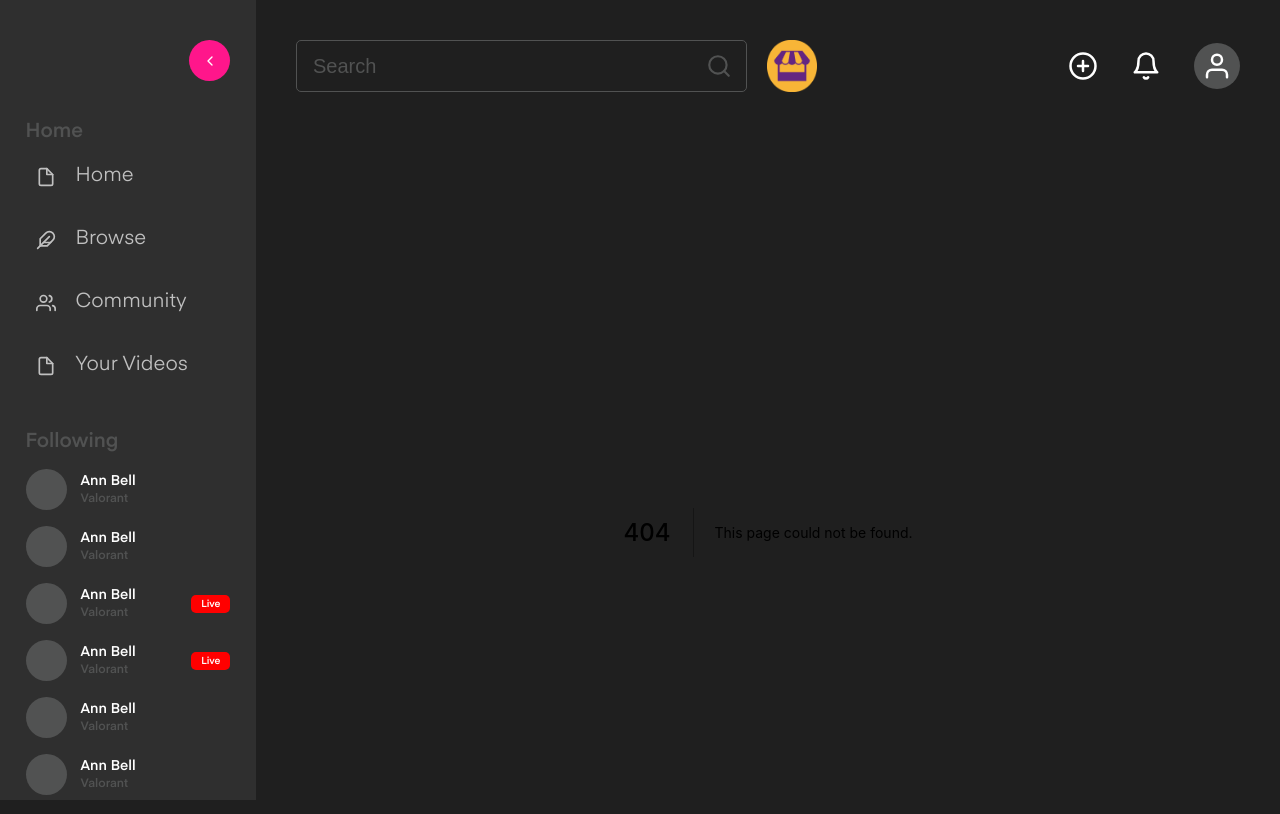
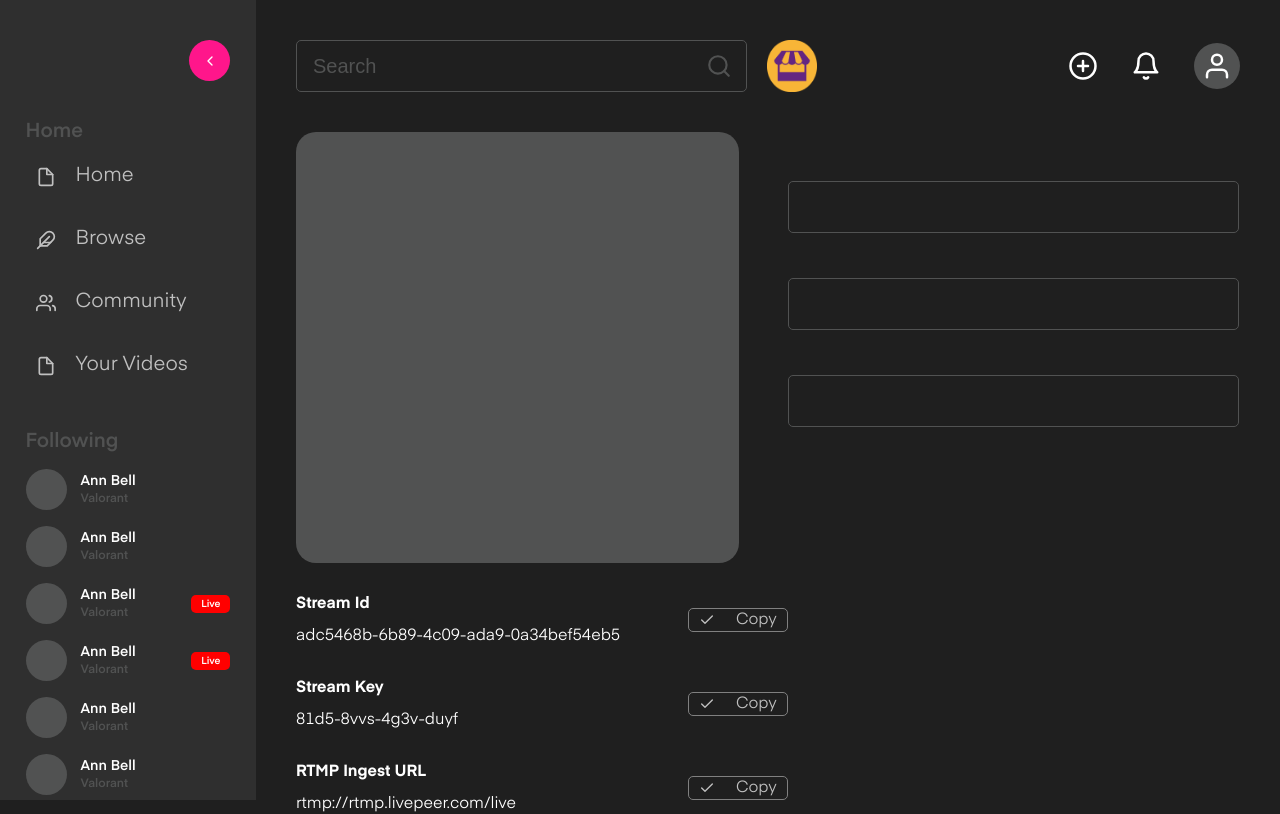
Before and after one commit to Code-Decoders/video-streaming, a Next.js app in the folder client/: page /create_stream in a window 1280 px wide. Before the commit this address had no page. Shown: the top 814 px of the page. Built offline with nearby package versions, Linux system fonts and the light colour scheme.

Commit message:
Started with create_stream page

```diff
--- /dev/null
+++ b/client/components/Admin_player/admin_player.js
@@ -0,0 +1,23 @@
+import styles from './admin_player.module.css';
+import { FiPlay } from 'react-icons/fi'
+import volume from '../../public/icons/volume.svg';
+import maximize from '../../public/icons/maximize.svg';
+import Image from 'next/image';
+
+const AdminPlayer = () => {
+    return(
+        <div className = {styles.player}>
+            <video className = {styles.video}/>
+            <div/>
+            <div className = {styles.controllers}>
+                <div style = {{ display: "flex", alignItems: "center", width: "80px", justifyContent: "space-between" }}>
+                    <FiPlay style = {{ color: "black", height: "20px", width: "20px"}} />
+            <Image src = {volume} alt = "volume"/>
+                </div>
+            <Image src = {maximize} alt = "maximize"/>
+            </div>
+        </div>
+    )
+}
+
+export default AdminPlayer
--- /dev/null
+++ b/client/components/Admin_player/admin_player.module.css
@@ -0,0 +1,39 @@
+.player{
+    height: 431px;
+    width: 90%;
+    background-color: var(--secondary-tool);
+    display: flex;
+    flex-direction: column;
+    justify-content: space-between;
+    border-radius: 20px;
+}
+
+.video{
+    position: absolute;
+    width: 586px;
+    height: 331px;
+    border-radius: 20px;
+}
+
+.controllers{
+    display: flex;
+    align-items: center;
+    justify-content: space-between;
+    width: 95%;
+    opacity: 0;
+    padding-left: 5%;
+    padding-bottom: 4%;
+}
+
+.player:hover > .controllers{
+    animation: controllers 0.5s;
+    animation-fill-mode: forwards;
+}
+
+@keyframes controllers {
+  from{
+  }
+  to{
+      opacity: 100;
+  }
+}
--- /dev/null
+++ b/client/components/Stream_tile/stream_tile.js
@@ -0,0 +1,23 @@
+import { FiCheck } from 'react-icons/fi';
+import styles from './stream_tile.module.css'
+const StreamTile = ({name, content, id}) => {
+    return(
+        <div style = {{ display: "flex", width: "79%", alignItems: "center", paddingTop: '30px',  width: "100%"}}>
+            <div style = {{ color: "white", flex: "1", display: "flex", flexDirection: "column" }}>
+                <b style = {{ paddingBottom: "10px" }}>  {name}</b>
+            {content}
+        </div>
+            <div>
+                <div className={styles.button} onClick = {() => {
+                    navigator.clipboard.writeText(content)
+                    document.getElementById(`${'copy' + id}`).innerHTML = "Copied";
+                }}>
+                    <FiCheck/>
+                   <div id={`${'copy' + id}`}>Copy</div>
+                </div>
+            </div>
+        </div>
+    )
+}
+
+export default StreamTile
--- /dev/null
+++ b/client/components/Stream_tile/stream_tile.module.css
@@ -0,0 +1,9 @@
+.button {
+  cursor: pointer;
+  width: 100px;
+  display: flex;
+  align-items: center;
+  justify-content: space-around;
+  border-radius: 5px;
+  border: solid grey 1px;
+}
--- /dev/null
+++ b/client/pages/create_stream/index.js
@@ -0,0 +1,26 @@
+import AdminPlayer from '../../components/Admin_player/admin_player'
+import StreamTile from '../../components/Stream_tile/stream_tile'
+import styles from '../../styles/Home.module.css'
+
+const CreateStream = () => {
+    return(
+        <div style = {{ display: "flex", justifyContent: "space-between", alignItems: "center", paddingLeft: "40px",}}>
+            <div style = {{ width: "50%", display: 'flex', justifyContent: "center", flexDirection: "column"}}>
+                <AdminPlayer/>
+                <div>
+                    <StreamTile id = "1" name = "Stream Id" content = "adc5468b-6b89-4c09-ada9-0a34bef54eb5"/>
+                    <StreamTile id = "2" name = "Stream Key" content = "81d5-8vvs-4g3v-duyf"/>
+                    <StreamTile id = "3" name = "RTMP Ingest URL" content = "rtmp://rtmp.livepeer.com/live"/>
+                    <StreamTile id = "4" name = "SRT Ingest URL" content = "srt://rtmp.livepeer.com:2935?streamid=adc5-90gj-72hv-ykff"/>
+                    <StreamTile id = "5" name = "Playback URL" content = "https://cdn.livepeer.com/hls/adc57gd4cv93rhom/index.m3u8"/>
+                </div>
+            </div>
+            <div className = {styles.inputbase} style = {{ width: "50%", gap: "45px", display: "flex", flexDirection: "column", justifyContent: "start", alignSelf: "start", paddingTop: "5%", width: "520px", marginRight: "10%" }}>
+                 <input className = {styles.input} placholder = "Name" />
+                 <input className = {styles.input} placholder = "Type" />
+                 <input className = {styles.input} placholder = "Username" />
+            </div>
+        </div>
+    )
+}
+export default CreateStream
--- a/client/styles/Home.module.css
+++ b/client/styles/Home.module.css
@@ -2,6 +2,25 @@
   padding: 0 2rem;
   background-color: var(--secondary);
   color: white;
+}
+
+.input{
+      display: flex;
+  height: 52px;
+  color: white;
+  font-size: 20px;
+  border-radius: 5px;
+  width: 451px;
+  padding: 14px;
+  border: 1px solid var(--secondary-tool);
+  background-color: transparent;
+  align-items: center;
+  justify-content: space-between;
+}
+
+.input::placeholder{
+    font-size: 40px;
+    color: var(--primary-tool);
 }
 
 .main {
```
Also changed, not shown: client/public/icons/maximize.svg (added), client/public/icons/volume.svg (added).
